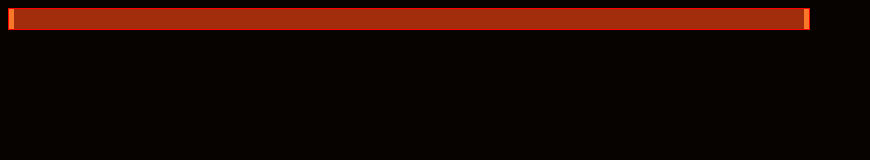
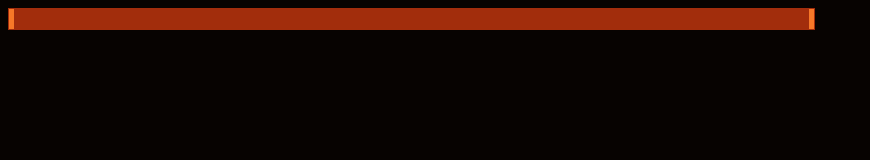
Before and after one commit to AZOPCORP/dualrange, a plain HTML site: page index.html in a window 1280 px wide. Shown: the whole page, without its empty margins (0-870 px from the left). Drawn offline with nearby package versions, Linux system fonts and the light colour scheme.

Commit message:
Update dualrange.css

```diff
--- a/dualrange.css
+++ b/dualrange.css
@@ -27,7 +27,8 @@
   width: 100%;
   height: 20px;
   background-color: #070301;
-  border: 1px solid red;
+  border: 1px solid #A22D0C;
+  padding-right:5px;
 }
 
 .rangebg {
```
